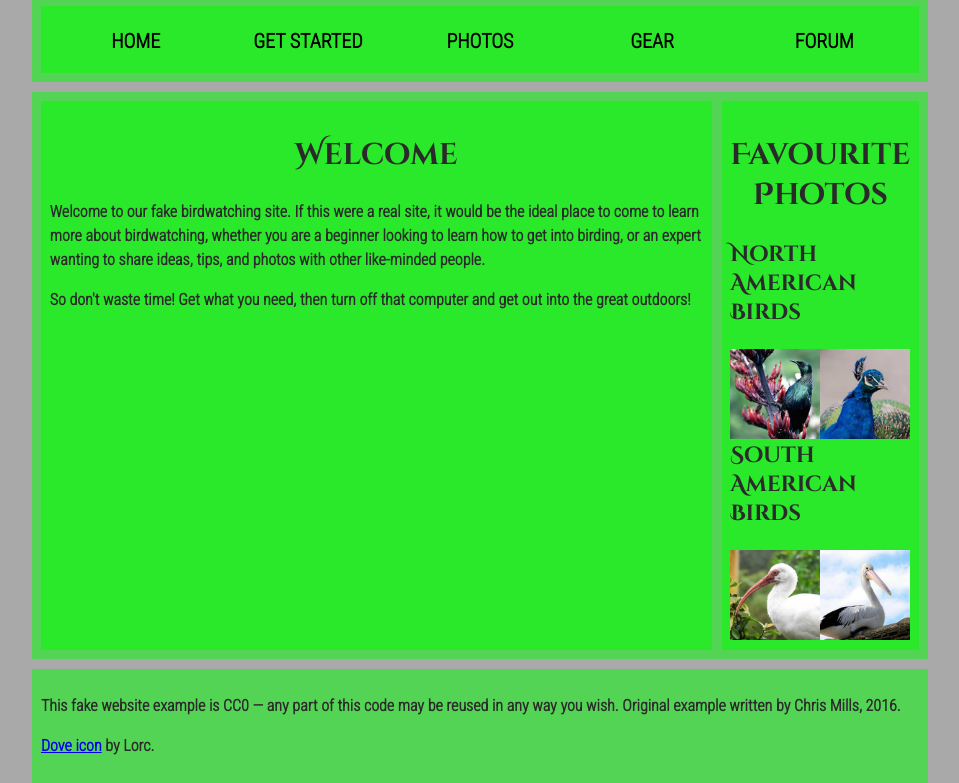
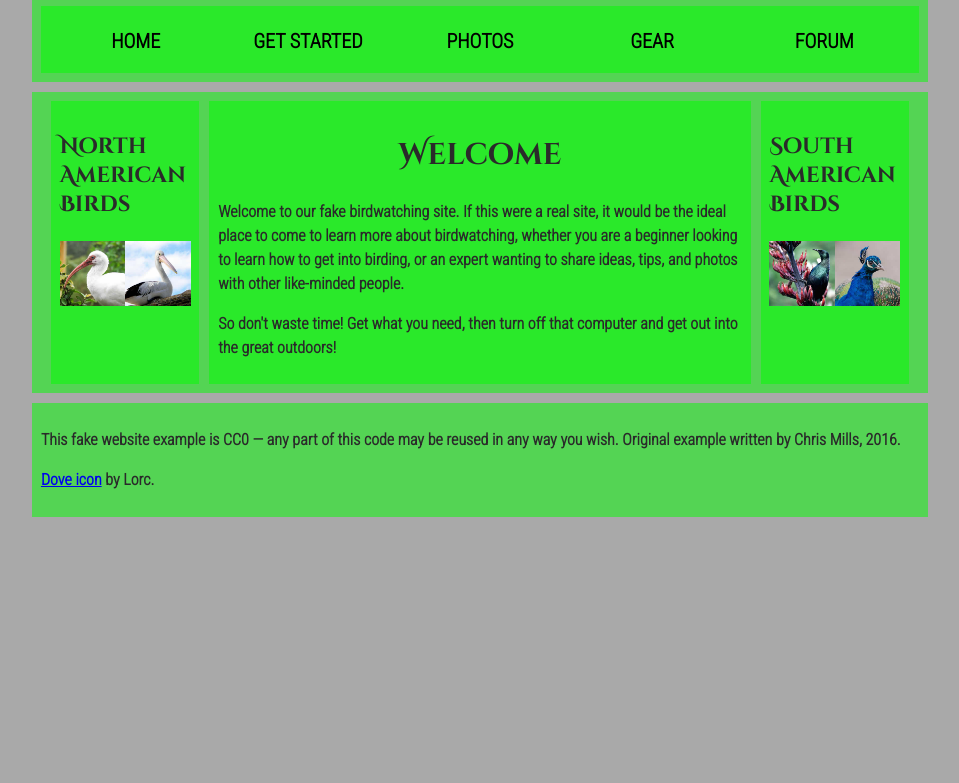
Before and after one commit to gabgage/csci3150, a plain HTML site: page birdwatching.html in a window 1280 px wide. Shown: the part 111-894 px from the top of the page, without its empty margins (160-1119 px from the left). After the commit the page ends 800 px from the top, so only its background shows below. Drawn offline with Linux system fonts and the light colour scheme; a web font is replaced by a local one.

Commit message:
Extra credit #10

```diff
--- a/birdwatching.html
+++ b/birdwatching.html
@@ -27,36 +27,32 @@ rel="stylesheet" type="text/css">
           <li><a href="#"><strong>Gear</strong></a></li>
           <li><a href="#"><strong>Forum</strong></a></li>
         </ul>
-
     </nav>
   </header>
+
   <main class="flex-container">
-<article>
-      <h2>Welcome</h2>
-
-      <p>Welcome to our fake birdwatching site. If this were a real site, it would be the ideal place to come to learn more about birdwatching, whether you are a beginner looking to learn how to get into birding, or an expert wanting to share ideas, tips, and photos with other like-minded people.</p>
-
-      <p>So don't waste time! Get what you need, then turn off that computer and get out into the great outdoors!</p>
-  </article>
-<aside role=”complementary”>
-  <h2>Favourite Photos </h2>
-  <h3>
-    North American Birds
-  </h3>
-
-      <a href="favorite-1.jpg"><img src="./images/favorite-1_th.jpg" alt="Small black bird, black claws, long black slender beak, links to larger version of the image"></a>
 
 
-      <a href="favorite-2.jpg"><img src="./images/favorite-2_th.jpg" alt="Top half of a pretty bird with bright blue plumage on neck, light colored beak, blue headdress, links to larger version of the image"></a>
-  <h3>
-      South American Birds
-  </h3>
+    <aside role="complementary">
+      <h3>North American Birds </h3>
       <a href="favorite-3.jpg"><img src="./images/favorite-3_th.jpg" alt="Top half of a large bird with white plumage, very long curved narrow light colored break, links to larger version of the image"></a>
       <a href="favorite-4.jpg"><img src="./images/favorite-4_th.jpg" alt="Large bird, mostly white plumage with black plumage on back and rear, long straight white beak, links to larger version of the image"></a>
     </aside>
+
+    <article>
+      <h2>Welcome</h2>
+      <p>Welcome to our fake birdwatching site. If this were a real site, it would be the ideal place to come to learn more about birdwatching, whether you are a beginner looking to learn how to get into birding, or an expert wanting to share ideas, tips, and photos with other like-minded people.</p>
+      <p>So don't waste time! Get what you need, then turn off that computer and get out into the great outdoors!</p>
+    </article>
+
+    <aside role=”complementary”>
+      <h3>South American Birds </h3>
+      <a href="favorite-1.jpg"><img src="./images/favorite-1_th.jpg" alt="Small black bird, black claws, long black slender beak, links to larger version of the image"></a>
+      <a href="favorite-2.jpg"><img src="./images/favorite-2_th.jpg" alt="Top half of a pretty bird with bright blue plumage on neck, light colored beak, blue headdress, links to larger version of the image"></a>
+    </aside>
   </main>
+
   <footer>
     <p>This fake website example is CC0 — any part of this code may be reused in any way you wish. Original example written by Chris Mills, 2016.</p>
-
     <p><a href="http://game-icons.net/lorc/originals/dove.html">Dove icon</a> by Lorc.</p>
   </footer>
--- a/bwstyle.css
+++ b/bwstyle.css
@@ -126,6 +126,7 @@ article, section {
 aside {
   flex: 1;
   margin-left: 10px;
+  margin-right: 10px;
   padding: 1%;
 }
 
```
Lines whose indentation alone changed are shown as unchanged.
